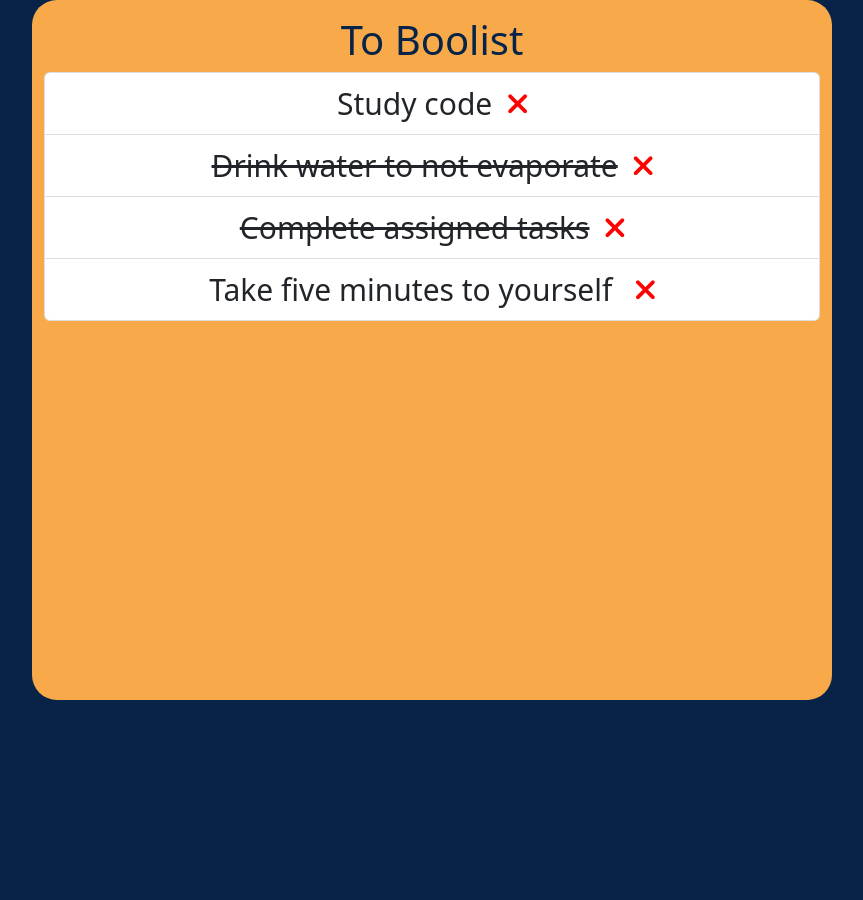
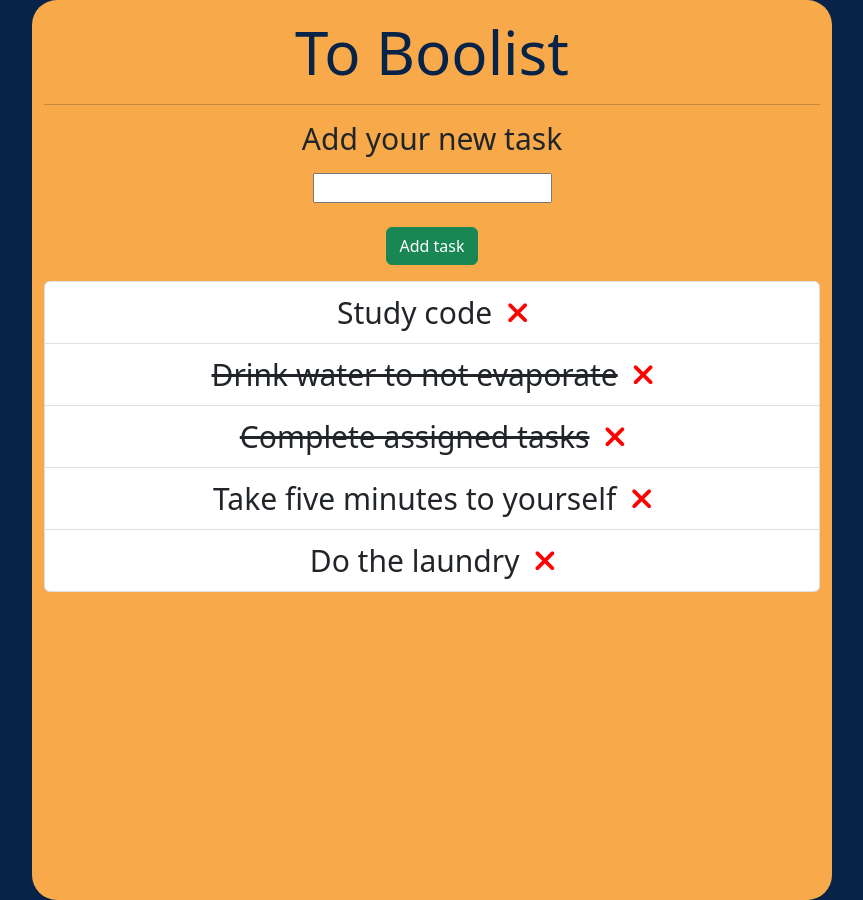
Before and after one commit to EvoX7/vue-todolist, a plain HTML site: page index.html in a window 1280 px wide. Shown: the whole page, without its empty margins (208-1071 px from the left). Before the commit the page ends 800 px from the top, so only its background shows below. Drawn offline with nearby package versions, Linux system fonts and the light colour scheme.

Commit message:
Milestone 2.5

```diff
--- a/css/style.css
+++ b/css/style.css
@@ -1,7 +1,7 @@
 .ms-container {
   background-color: #f8aa4b;
   width: 800px;
-  height: 700px;
+  height: 900px;
   border-radius: 25px;
 }
 
@@ -15,6 +15,11 @@ li {
 
 h1 {
   color: #072448;
+  font-size: 60px;
+}
+
+h3 {
+  font-size: 30px;
 }
 
 .line-through {
--- a/index.html
+++ b/index.html
@@ -25,6 +25,10 @@
       <div class="row">
         <div class="col-12 mt-3 text-center">
           <h1>To Boolist</h1>
+          <hr>
+          <h3>Add your new task</h3>
+          <input class="mb-4 mt-2" type="text" v-model="newTodo" @keyUp.enter="addToList(newTodo)"> <br>
+          <button type="button" class="btn btn-success mb-3">Add task</button>
           <ul class="list-group">
             <li class="list-group-item" v-for="(todo,index) in todos" :class="{'line-through': todo.done }">
               {{ todo.text }}<span><i class="fa-solid fa-xmark ms-3" @click="deleteFromList(index)"></i></span>
--- a/js/main.js
+++ b/js/main.js
@@ -15,21 +15,29 @@ const app = new Vue({
         done: true
       },
       {
-        text: 'Take five minutes to yourself ',
+        text: 'Take five minutes to yourself',
         done: false
       },
 
+      {
+        text: 'Do the laundry',
+        done: false
+      },
     ],
+
+    newTodo: '',
 
   },
 
   methods: {
     deleteFromList(item) {
       this.todos.splice(item, 1);
+    },
 
-
-    }
-
+    addToList: function (newTask) {
+        this.todos.push(newTask);
+        this.newTodo = '';
+  }
 }
 
 });
```
